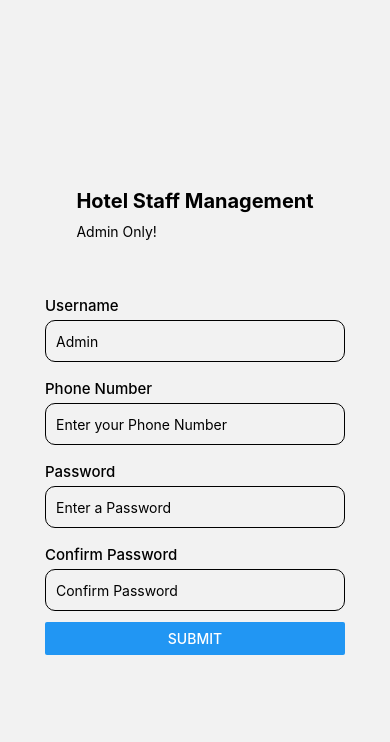
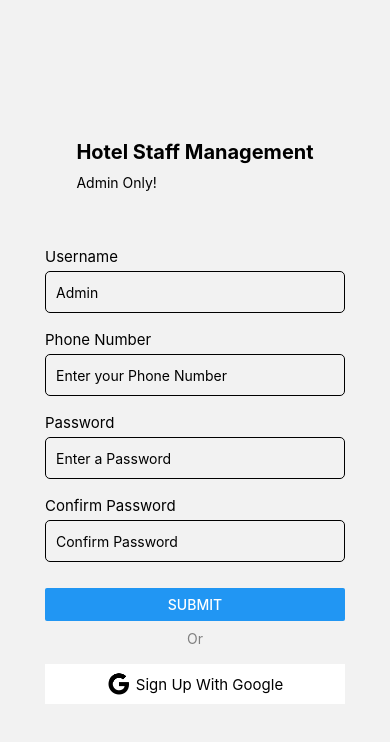
Before and after one commit to Kene10-codes/Hotelia, a React Native app: screen /Signup in a window 390 px wide. Shown: the top 742 px of the page. Built offline with nearby package versions, Linux system fonts and the light colour scheme.

Commit message:
edited some styling

```diff
--- a/screens/signup/Signup.jsx
+++ b/screens/signup/Signup.jsx
@@ -6,10 +6,14 @@ import {
   TextInput,
   TouchableHighlight,
   Button,
+  Image,
 } from 'react-native';
 
 import styles from './signup';
 import {Alert} from 'react-native';
+import {TouchableOpacity} from 'react-native';
+
+import {AntDesign} from '@expo/vector-icons';
 
 export default function Signup () {
   const [username, setUsername] = useState ('Admin');
@@ -65,10 +69,29 @@ export default function Signup () {
           />
         </View>
 
-        <TouchableHighlight>
-          <Button title="Submit" onPress={() => Alert.alert ('saved')} />
-        </TouchableHighlight>
+        <View style={styles.submitButton}>
+          <TouchableHighlight>
+            <Button
+              style={styles.submitButton}
+              title="Submit"
+              onPress={() => Alert.alert ('saved')}
+            />
+          </TouchableHighlight>
+        </View>
 
+        <View style={styles.text__container}>
+          <Text style={styles.text}>Or</Text>
+        </View>
+
+        {/*  Sign using Google */}
+        <View style={{marginTop: 10}}>
+          <TouchableOpacity>
+            <View style={styles.googleButton__container}>
+              <AntDesign name="google" size={24} color="black" />
+              <Text style={styles.googleText}>Sign Up With Google</Text>
+            </View>
+          </TouchableOpacity>
+        </View>
       </View>
     </SafeAreaView>
   );
--- a/screens/signup/signup.js
+++ b/screens/signup/signup.js
@@ -16,7 +16,7 @@ const styles = StyleSheet.create ({
   },
   input__text: {
     fontSize: 15,
-    fontWeight: 500,
+    fontWeight: 400,
   },
   input: {
     height: 42,
@@ -25,7 +25,32 @@ const styles = StyleSheet.create ({
     marginBottom: 5,
     borderWidth: 0.5,
     padding: 10,
-    borderRadius: 10,
+    borderRadius: 5,
+  },
+  submitButton: {
+    height: 40,
+    marginTop: 15,
+  },
+  text__container: {
+    alignItems: 'center',
+    justifyContent: 'center',
+    marginTop: 2,
+    marginBottom: 2,
+  },
+  text: {
+    color: 'grey',
+  },
+  googleButton__container: {
+    alignItems: 'center',
+    justifyContent: 'center',
+    backgroundColor: 'white',
+    height: 40,
+    flexDirection: 'row',
+    marginTop: 5,
+  },
+  googleText: {
+    paddingLeft: 5,
+    fontSize: 15,
   },
 });
 
```
